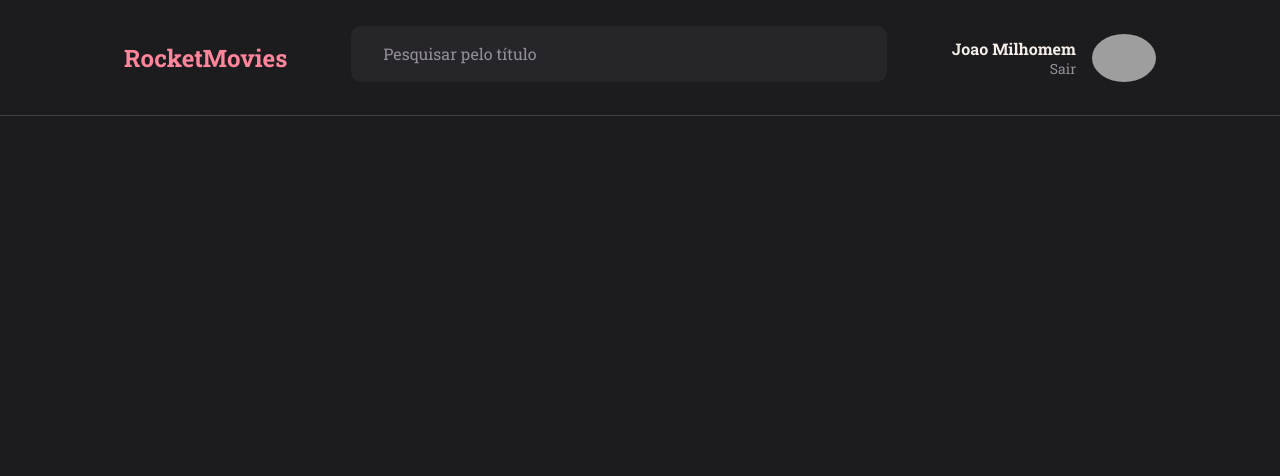
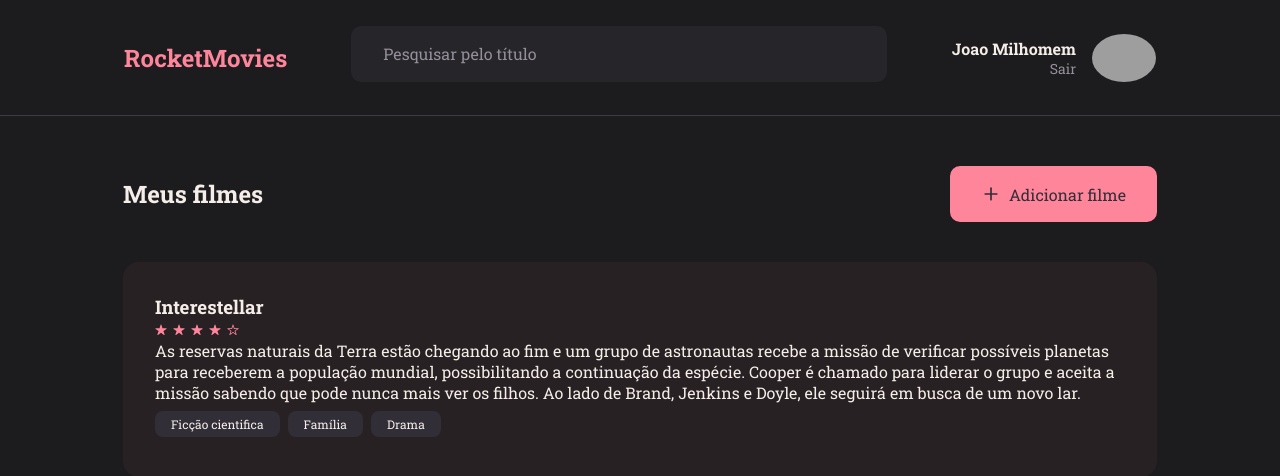
Before and after one commit to joao-milhomem/rocketmovies, a React (Vite) app: page / in a window 1280 px wide. Shown: the top 476 px of the page. Built offline with nearby package versions, Linux system fonts and the light colour scheme; grey boxes are pictures that could not be loaded.

Commit message:
Developing homepage

```diff
--- a/src/components/Button/index.jsx
+++ b/src/components/Button/index.jsx
@@ -1,8 +1,9 @@
 import { Container } from "./styles";
 
-export function Button({title, ...rest}) {
+export function Button({title,icon:Icon,...rest}) {
   return (
     <Container {...rest}>
+      {Icon && <Icon size={20}/>}
       {title}
     </Container>
   )
--- a/src/components/Button/styles.js
+++ b/src/components/Button/styles.js
@@ -4,7 +4,12 @@ export const Container = styled.button`
   width: 100%;
   height: 56px;
 
+  display: flex;
+  align-items: center;
+  justify-content: center;
+  gap: 8px;
+
   border-radius: 10px;
   background-color: ${({theme}) => theme.COLORS.ACCENT};
-  color: ${({theme}) => theme.COLORS.SUPPORT};
+  color: ${({theme}) => theme.COLORS.TAG};
 `
--- /dev/null
+++ b/src/components/Card/index.jsx
@@ -0,0 +1,9 @@
+import { Container } from "./styles";
+
+export function Card({children, ...rest}){
+  return (
+    <Container {...rest}>
+      {children}
+    </Container>
+  )
+}
--- /dev/null
+++ b/src/components/Card/styles.js
@@ -0,0 +1,9 @@
+import styled from "styled-components";
+
+export const Container = styled.div`
+  width: 100%;
+  padding: 32px;
+
+  border-radius: 16px;
+  background-color: ${({theme}) => theme.COLORS.SUPPORT};
+`
--- /dev/null
+++ b/src/components/Rate/index.jsx
@@ -0,0 +1,39 @@
+export function Rate() {
+  return(
+    <svg width="84" height="13" viewBox="0 0 84 13" fill="none" xmlns="http://www.w3.org/2000/svg">
+<g clip-path="url(#clip0_305_402)">
+<path d="M9.2344 12.0729C9.15547 12.0732 9.07845 12.0486 9.01432 12.0026L6.00002 9.81724L2.98572 12.0026C2.92133 12.0493 2.84374 12.0743 2.76419 12.074C2.68464 12.0737 2.60723 12.0481 2.54318 12.0009C2.47912 11.9538 2.43173 11.8874 2.40785 11.8116C2.38396 11.7357 2.38484 11.6542 2.41033 11.5788L3.58596 8.0967L0.539084 6.00724C0.473087 5.96203 0.423276 5.89691 0.396929 5.82137C0.370582 5.74584 0.36908 5.66386 0.392643 5.58741C0.416206 5.51096 0.463598 5.44405 0.527895 5.39646C0.592193 5.34886 0.670025 5.32308 0.750022 5.32287H4.50893L5.6433 1.83185C5.66774 1.75648 5.71542 1.69079 5.77951 1.6442C5.84359 1.59761 5.92079 1.57251 6.00002 1.57251C6.07925 1.57251 6.15645 1.59761 6.22054 1.6442C6.28462 1.69079 6.3323 1.75648 6.35674 1.83185L7.49112 5.32404H11.25C11.3301 5.324 11.4081 5.34961 11.4726 5.39711C11.5371 5.44461 11.5847 5.51152 11.6084 5.58803C11.6321 5.66453 11.6307 5.74662 11.6044 5.82227C11.5781 5.89792 11.5282 5.96315 11.4621 6.00841L8.41408 8.0967L9.58901 11.5779C9.60804 11.6342 9.6134 11.6943 9.60463 11.7531C9.59586 11.812 9.57322 11.8679 9.53857 11.9163C9.50393 11.9646 9.45827 12.004 9.40539 12.0313C9.3525 12.0585 9.29389 12.0728 9.2344 12.0729Z" fill="#FF859B"/>
+</g>
+<g clip-path="url(#clip1_305_402)">
+<path d="M45.2344 12.0729C45.1555 12.0732 45.0785 12.0486 45.0143 12.0026L42.0001 9.81724L38.9858 12.0026C38.9214 12.0493 38.8438 12.0743 38.7642 12.074C38.6847 12.0737 38.6073 12.0481 38.5432 12.0009C38.4792 11.9538 38.4318 11.8874 38.4079 11.8116C38.384 11.7357 38.3849 11.6542 38.4104 11.5788L39.586 8.0967L36.5391 6.00724C36.4731 5.96203 36.4233 5.89691 36.397 5.82137C36.3706 5.74584 36.3691 5.66386 36.3927 5.58741C36.4162 5.51096 36.4636 5.44405 36.5279 5.39646C36.5922 5.34886 36.6701 5.32308 36.7501 5.32287H40.509L41.6433 1.83185C41.6678 1.75648 41.7155 1.69079 41.7795 1.6442C41.8436 1.59761 41.9208 1.57251 42.0001 1.57251C42.0793 1.57251 42.1565 1.59761 42.2206 1.6442C42.2847 1.69079 42.3323 1.75648 42.3568 1.83185L43.4911 5.32404H47.2501C47.3301 5.324 47.4082 5.34961 47.4726 5.39711C47.5371 5.44461 47.5847 5.51152 47.6084 5.58803C47.6321 5.66453 47.6307 5.74662 47.6044 5.82227C47.5781 5.89792 47.5282 5.96315 47.4622 6.00841L44.4141 8.0967L45.589 11.5779C45.6081 11.6342 45.6134 11.6943 45.6047 11.7531C45.5959 11.812 45.5732 11.8679 45.5386 11.9163C45.504 11.9646 45.4583 12.004 45.4054 12.0313C45.3525 12.0585 45.2939 12.0728 45.2344 12.0729Z" fill="#FF859B"/>
+</g>
+<g clip-path="url(#clip2_305_402)">
+<path d="M63.2344 12.0729C63.1555 12.0732 63.0785 12.0486 63.0143 12.0026L60.0001 9.81724L56.9858 12.0026C56.9214 12.0493 56.8438 12.0743 56.7642 12.074C56.6847 12.0737 56.6073 12.0481 56.5432 12.0009C56.4792 11.9538 56.4318 11.8874 56.4079 11.8116C56.384 11.7357 56.3849 11.6542 56.4104 11.5788L57.586 8.0967L54.5391 6.00724C54.4731 5.96203 54.4233 5.89691 54.397 5.82137C54.3706 5.74584 54.3691 5.66386 54.3927 5.58741C54.4162 5.51096 54.4636 5.44405 54.5279 5.39646C54.5922 5.34886 54.6701 5.32308 54.7501 5.32287H58.509L59.6433 1.83185C59.6678 1.75648 59.7155 1.69079 59.7795 1.6442C59.8436 1.59761 59.9208 1.57251 60.0001 1.57251C60.0793 1.57251 60.1565 1.59761 60.2206 1.6442C60.2847 1.69079 60.3323 1.75648 60.3568 1.83185L61.4911 5.32404H65.2501C65.3301 5.324 65.4082 5.34961 65.4726 5.39711C65.5371 5.44461 65.5847 5.51152 65.6084 5.58803C65.6321 5.66453 65.6307 5.74662 65.6044 5.82227C65.5781 5.89792 65.5282 5.96315 65.4622 6.00841L62.4141 8.0967L63.589 11.5779C63.6081 11.6342 63.6134 11.6943 63.6047 11.7531C63.5959 11.812 63.5732 11.8679 63.5386 11.9163C63.504 11.9646 63.4583 12.004 63.4054 12.0313C63.3525 12.0585 63.2939 12.0728 63.2344 12.0729Z" fill="#FF859B"/>
+</g>
+<g clip-path="url(#clip3_305_402)">
+<path d="M27.2344 12.0729C27.1555 12.0732 27.0785 12.0486 27.0143 12.0026L24.0001 9.81724L20.9858 12.0026C20.9214 12.0493 20.8438 12.0743 20.7642 12.074C20.6847 12.0737 20.6073 12.0481 20.5432 12.0009C20.4792 11.9538 20.4318 11.8874 20.4079 11.8116C20.384 11.7357 20.3849 11.6542 20.4104 11.5788L21.586 8.0967L18.5391 6.00724C18.4731 5.96203 18.4233 5.89691 18.397 5.82137C18.3706 5.74584 18.3691 5.66386 18.3927 5.58741C18.4162 5.51096 18.4636 5.44405 18.5279 5.39646C18.5922 5.34886 18.6701 5.32308 18.7501 5.32287H22.509L23.6433 1.83185C23.6678 1.75648 23.7155 1.69079 23.7795 1.6442C23.8436 1.59761 23.9208 1.57251 24.0001 1.57251C24.0793 1.57251 24.1565 1.59761 24.2206 1.6442C24.2847 1.69079 24.3323 1.75648 24.3568 1.83185L25.4911 5.32404H29.2501C29.3301 5.324 29.4082 5.34961 29.4726 5.39711C29.5371 5.44461 29.5847 5.51152 29.6084 5.58803C29.6321 5.66453 29.6307 5.74662 29.6044 5.82227C29.5781 5.89792 29.5282 5.96315 29.4622 6.00841L26.4141 8.0967L27.589 11.5779C27.6081 11.6342 27.6134 11.6943 27.6047 11.7531C27.5959 11.812 27.5732 11.8679 27.5386 11.9163C27.504 11.9646 27.4583 12.004 27.4054 12.0313C27.3525 12.0585 27.2939 12.0728 27.2344 12.0729Z" fill="#FF859B"/>
+</g>
+<g clip-path="url(#clip4_305_402)">
+<path fill-rule="evenodd" clip-rule="evenodd" d="M78 1.57269C78.1624 1.57269 78.3064 1.67729 78.3566 1.83179L79.4911 5.32269H83.25C83.4143 5.32269 83.5595 5.4297 83.6082 5.58668C83.6568 5.74366 83.5976 5.91402 83.462 6.00697L80.4147 8.09655L81.5897 11.5778C81.6418 11.7324 81.5881 11.903 81.4567 11.9997C81.3253 12.0964 81.1464 12.0971 81.0143 12.0013L78 9.81705L74.9856 12.0013C74.8535 12.0971 74.6747 12.0964 74.5433 11.9997C74.4119 11.903 74.3581 11.7324 74.4103 11.5778L75.5852 8.09655L72.5379 6.00697C72.4024 5.91402 72.3431 5.74366 72.3918 5.58668C72.4404 5.4297 72.5856 5.32269 72.75 5.32269H76.5088L77.6433 1.83179C77.6935 1.67729 77.8375 1.57269 78 1.57269ZM78 3.16095L77.1379 5.8136C77.0876 5.9681 76.9437 6.07269 76.7812 6.07269H73.9599L76.2433 7.63842C76.3817 7.73332 76.4402 7.90861 76.3865 8.06761L75.4964 10.705L77.7799 9.05029C77.9112 8.95516 78.0887 8.95516 78.22 9.05029L80.5035 10.705L79.6134 8.06761C79.5597 7.90861 79.6182 7.73332 79.7566 7.63842L82.04 6.07269H79.2187C79.0563 6.07269 78.9123 5.9681 78.8621 5.8136L78 3.16095Z" fill="#FF859B"/>
+</g>
+<defs>
+<clipPath id="clip0_305_402">
+<rect width="12" height="12" fill="white" transform="translate(0 0.822693)"/>
+</clipPath>
+<clipPath id="clip1_305_402">
+<rect width="12" height="12" fill="white" transform="translate(36 0.822693)"/>
+</clipPath>
+<clipPath id="clip2_305_402">
+<rect width="12" height="12" fill="white" transform="translate(54 0.822693)"/>
+</clipPath>
+<clipPath id="clip3_305_402">
+<rect width="12" height="12" fill="white" transform="translate(18 0.822693)"/>
+</clipPath>
+<clipPath id="clip4_305_402">
+<rect width="12" height="12" fill="white" transform="translate(72 0.822693)"/>
+</clipPath>
+</defs>
+</svg>
+
+  )
+}
--- /dev/null
+++ b/src/components/Tag/index.jsx
@@ -0,0 +1,9 @@
+import { Container } from "./styles";
+
+export function Tag({data}) {
+  return(
+    <Container>
+      {data && data.map(data => <span data = {data.id}> {data.genre} </span>)}
+    </Container>
+  )
+}
--- /dev/null
+++ b/src/components/Tag/styles.js
@@ -0,0 +1,17 @@
+import styled from "styled-components";
+
+export const Container = styled.div`
+  display: flex;
+  align-items: center;
+
+
+  span{
+    padding: 5px 16px;
+    margin:8px 8px 8px 0 ;
+
+    border-radius:8px;
+    background-color: ${({theme}) => theme.COLORS.TAG};
+
+    font-size: 12px;
+  }
+`
--- a/src/pages/Home/index.jsx
+++ b/src/pages/Home/index.jsx
@@ -1,10 +1,54 @@
-import { Container } from "./styles";
+import { Container , Content, Cards} from "./styles";
+
+import {FiPlus} from 'react-icons/fi'
+
 import {Header} from '../../components/Header'
+import {Button} from '../../components/Button'
+import {Card} from '../../components/Card'
+import {Rate} from '../../components/Rate'
+import { Tag } from "../../components/Tag";
 
 export function Home() {
   return(
     <Container>
       <Header/>
+
+      <Content>
+        <main>
+
+          <div className="card-header">
+            <h2>Meus filmes</h2>
+            <Button title='Adicionar filme' icon={FiPlus}/>
+          </div>
+
+          <Cards>
+
+            <Card>
+              <h3>Interestellar</h3>
+              <Rate/>
+              <p>As reservas naturais da Terra estão chegando ao fim e um grupo de astronautas recebe a missão de verificar possíveis planetas para receberem a população mundial, possibilitando a continuação da espécie. Cooper é chamado para liderar o grupo e aceita a missão sabendo que pode nunca mais ver os filhos. Ao lado de Brand, Jenkins e Doyle, ele seguirá em busca de um novo lar.
+              </p>
+
+            <Tag data= {[
+              {
+                id: '1',
+                genre:'Ficção cientifica'
+              },
+
+              {
+                id: '2',
+                genre:'Família'
+              },
+              {
+                id: '3',
+                genre:'Drama'
+              }
+            ]}/>
+
+            </Card>
+          </Cards>
+        </main>
+      </Content>
     </Container>
   )
 }
--- a/src/pages/Home/styles.js
+++ b/src/pages/Home/styles.js
@@ -9,4 +9,29 @@ export const Container = styled.div`
   grid-template-areas:
   "header"
   "content";
+
 `
+export const Content = styled.div`
+  >main{
+    padding: 50px 123px;
+
+
+  .card-header{
+    display: flex;
+    justify-content: space-between;
+    align-items: center;
+
+    margin-bottom:40px;
+
+    >h2{
+
+    }
+
+    button {
+      max-width: 207px;
+    }
+  }
+
+  }
+`
+export const Cards = styled.div``
--- a/src/styles/theme.js
+++ b/src/styles/theme.js
@@ -5,7 +5,8 @@ export default {
     BACKGROUND_3:'#0D0C0F',
 
     ACCENT: '#FF859B',
-    SUPPORT: '#312E38',
+    SUPPORT: '#ff859b0d',
+    TAG:'#312E38',
 
     TEXT_1:'#F4EDE8',
     TEXT_2:'#CAC4CF',
```
